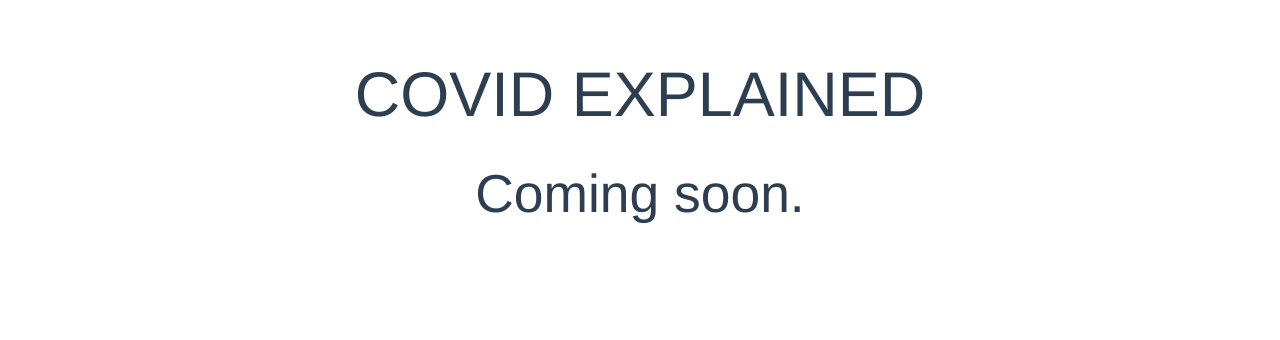
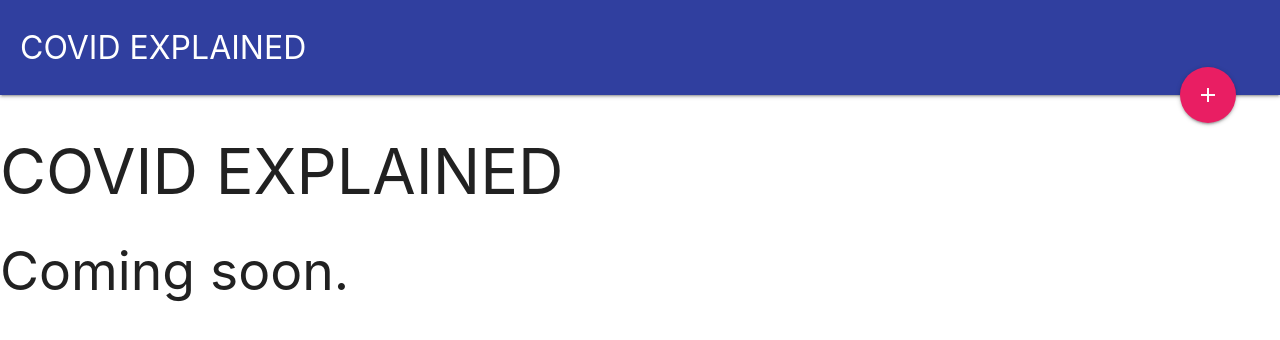
Before and after one commit to alexandreaco/covid-explained, a Vue app: page / in a window 1280 px wide. Shown: the top 340 px of the page. Built offline with nearby package versions, Linux system fonts and the light colour scheme.

Commit message:
Create NavBar component.

```diff
--- a/index.html
+++ b/index.html
@@ -3,15 +3,15 @@
   <head>
     <meta charset="utf-8" />
     <meta name="viewport" content="width=device-width,initial-scale=1.0" />
+    <!--Import Google Icon Font-->
+    <link
+      href="https://fonts.googleapis.com/icon?family=Material+Icons"
+      rel="stylesheet"
+    />
     <!-- Compiled and minified CSS -->
     <link
       rel="stylesheet"
       href="https://cdnjs.cloudflare.com/ajax/libs/materialize/1.0.0/css/materialize.min.css"
-    />
-    <!--Import Google Icon Font-->
-    <link
-      href="https://fonts.googleapis.com/icon?family=Material+Icons"
-      rel="stylesheet"
     />
     <title>Covid Explained</title>
   </head>
--- a/src/App.vue
+++ b/src/App.vue
@@ -1,23 +1,17 @@
 <template>
   <div id="app">
+    <NavBar />
     <!-- <img src="./assets/logo.png"> -->
     <router-view />
   </div>
 </template>
 
 <script>
+import NavBar from '@/components/NavBar';
 export default {
   name: 'App',
+  components: {
+    NavBar,
+  },
 };
 </script>
-
-<style>
-#app {
-  font-family: 'Avenir', Helvetica, Arial, sans-serif;
-  -webkit-font-smoothing: antialiased;
-  -moz-osx-font-smoothing: grayscale;
-  text-align: center;
-  color: #2c3e50;
-  margin-top: 60px;
-}
-</style>
--- /dev/null
+++ b/src/components/NavBar.vue
@@ -0,0 +1,31 @@
+<template>
+  <div class="navbar">
+    <nav class="nav-extended indigo darken-2">
+      <div class="nav-content">
+        <router-link to="">
+          <span class="nav-title">COVID EXPLAINED</span>
+        </router-link>
+        <a href="" class="btn-floating btn-large halfway-fab pink">
+          <router-link to="">
+            <i class="material-icons">add</i>
+          </router-link>
+        </a>
+      </div>
+    </nav>
+  </div>
+</template>
+
+<script>
+export default {
+  name: 'NavBar',
+  data() {
+    return {};
+  },
+};
+</script>
+
+<style>
+.navbar nav {
+  padding: 0 20px;
+}
+</style>
```
